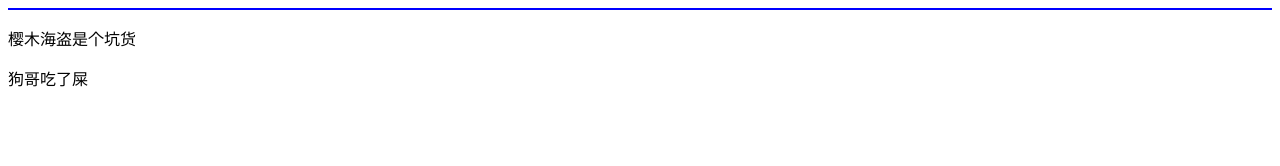
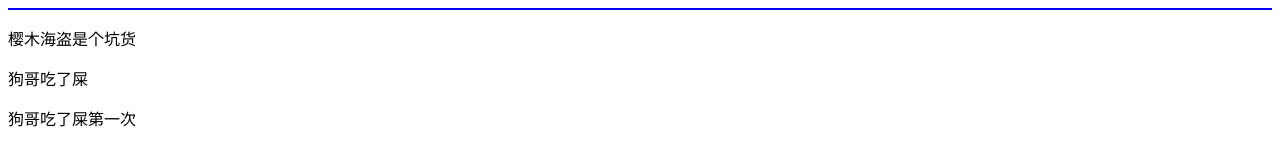
Before and after one commit to qikefeng/Test, a plain HTML site: page index.html in a window 1280 px wide. Drawn offline with Linux system fonts and the light colour scheme.

Commit message:
feature狗哥吃屎

```diff
--- a/index.html
+++ b/index.html
@@ -12,6 +12,7 @@
     <div class="box"></div>
     <p class="tips">樱木海盗是个坑货</p>
     <p>狗哥吃了屎</p>
+    <p>狗哥吃了屎第一次</p>
 
     <script src="./js/index.js"></script>
 </body>
```
